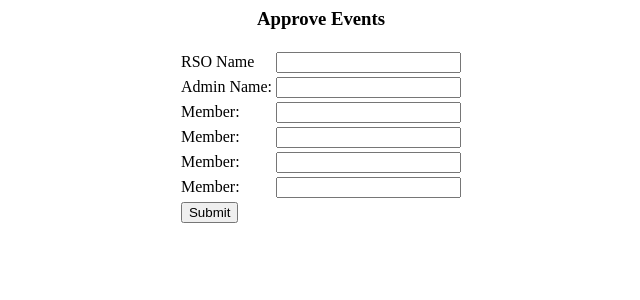
After one commit to lsosa/COP4710, a PHP site: page /request_new_rso.php in a window 1280 px wide. The commit adds this page. Shown: the top 300 px of the page, without its empty margins (319-959 px from the left). Run offline with PHP 8.4, Linux system fonts and the light colour scheme.

Commit message:
request new rso page

```diff
--- a/index.php
+++ b/index.php
@@ -285,7 +285,7 @@ function listRSOEvents() {
 
 				<?php if(isset($_SESSION['user_priv']) && $_SESSION['user_priv'] == 3): ?>
 					<div id="navbar">
-						<h4><a href="logout.php">Logout</a> &nbsp&nbsp&nbsp <a href="/">Request New RSO</a></h4>
+						<h4><a href="logout.php">Logout</a> &nbsp&nbsp&nbsp <a href="request_new_rso.php">Request New RSO</a></h4>
 					</div>
 				<?php elseif (isset($_SESSION['user_priv']) && $_SESSION['user_priv'] == 2): ?>
 					<div id="navbar">
--- /dev/null
+++ b/request_new_rso.php
@@ -0,0 +1,33 @@
+<div id="page">
+
+
+		<center><p class="body">
+
+			<form>
+				<h3> Approve Events</h3>
+
+				<table>
+					<tr><td> RSO Name </td>
+					<td> <input type="text" name="" value=""> </td></tr>
+
+					<tr><td> Admin Name:</td>
+					<td> <input type="text" name="" value=""> </td></tr>
+
+					<tr><td> Member: </td>
+					<td> <input type="text" name="" value=""> </td></tr>
+
+					<tr><td> Member: </td>
+					<td> <input type="text" name="" value=""> </td></tr>
+
+					<tr><td> Member: </td>
+					<td> <input type="text" name="" value=""> </td></tr>
+
+					<tr><td> Member: </td>
+					<td> <input type="text" name="" value=""> </td></tr>
+
+					<tr><td><input type="submit" value="Submit"> </td></tr>
+				</table>
+			</form>
+		</p>
+	</div>
+</body>
```
